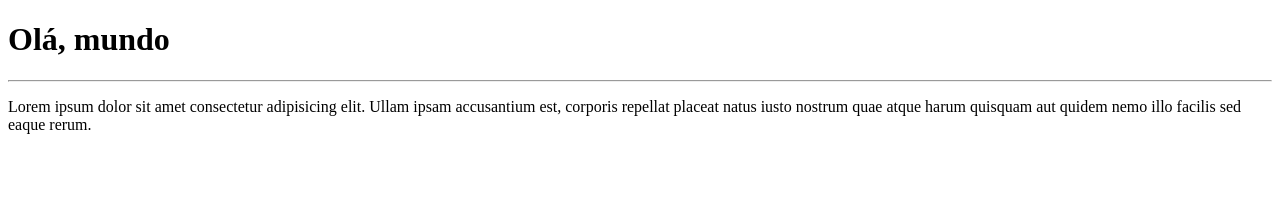
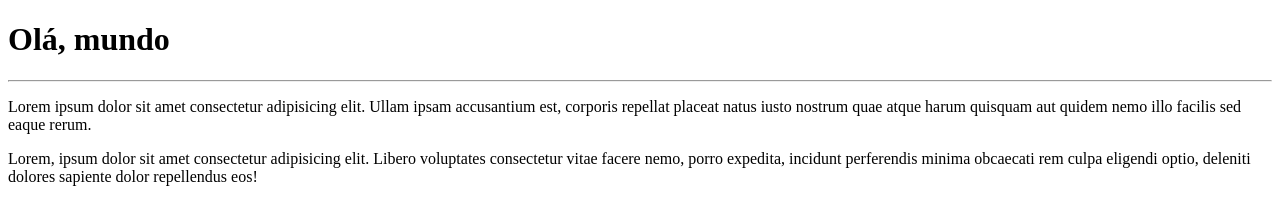
Before and after one commit to AlissonvasconcelosZ/Primeiro-repositorio, a plain HTML site: page Site.exemplo/index.html in a window 1280 px wide. Drawn offline with Linux system fonts and the light colour scheme.

Commit message:
Adicionei um segundo parágrafo

```diff
--- a/Site.exemplo/index.html
+++ b/Site.exemplo/index.html
@@ -9,5 +9,6 @@
     <h1>Olá, mundo</h1>
     <hr>
     <p>Lorem ipsum dolor sit amet consectetur adipisicing elit. Ullam ipsam accusantium est, corporis repellat placeat natus iusto nostrum quae atque harum quisquam aut quidem nemo illo facilis sed eaque rerum.</p>
+    <p>Lorem, ipsum dolor sit amet consectetur adipisicing elit. Libero voluptates consectetur vitae facere nemo, porro expedita, incidunt perferendis minima obcaecati rem culpa eligendi optio, deleniti dolores sapiente dolor repellendus eos!</p>
 </body>
 </html>
```
